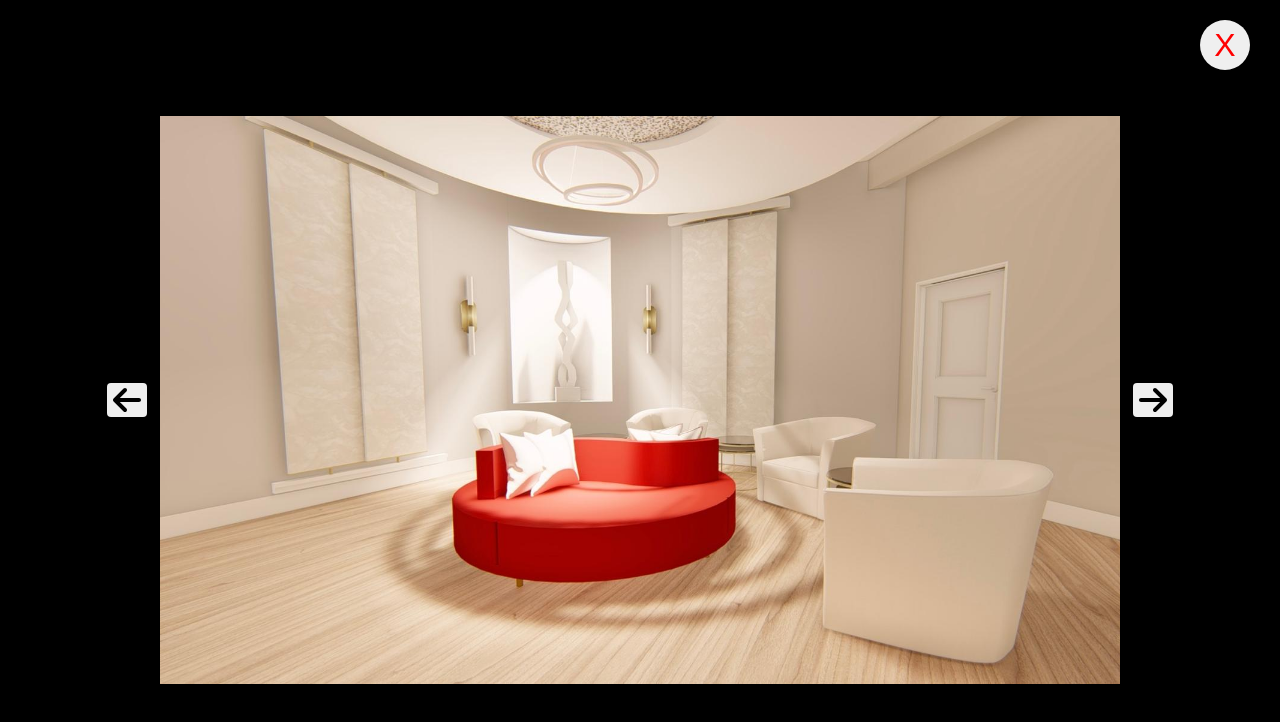
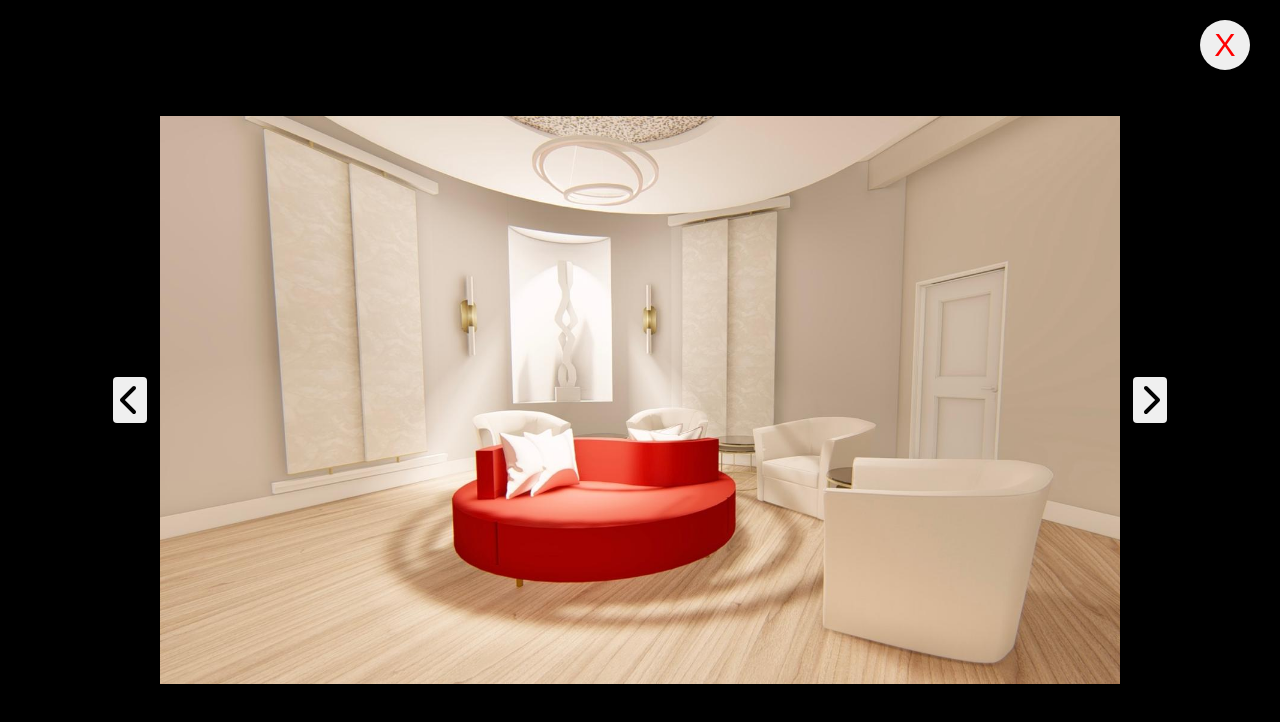
Before and after one commit to alejandro-cartagena/patricia-portfolio-react, a React (Vite) app: page / in a window 1280 px wide. Both pictures are taken after a click on the picture 213 px from the left and 3574 px from the top of the page. Shown: the part 3174-3896 px from the top of the page. Built offline with nearby package versions, Linux system fonts and the light colour scheme.

Commit message:
Fixed padding on arrow buttons to change images

```diff
--- a/src/App.css
+++ b/src/App.css
@@ -543,11 +543,16 @@ header {
 .photo-gallery__photo__screen__close__btn:hover,
 .photo-gallery__photo__screen__arrow__btn:hover {
   background-color: #c5c4c4;
+  color: #fc5959;
+}
+
+/* .photo-gallery__photo__screen__arrow__btn:hover {
+  colo
 }
 
 .photo-gallery__photo__screen__arrow__btn__icon:hover {
   color: #fc5959;
-}
+} */
 
 /*********************************/
 /*CALL TO ACTION SECTION STYLES */
--- a/src/components/PhotoGallerySection.jsx
+++ b/src/components/PhotoGallerySection.jsx
@@ -3,7 +3,10 @@ import Masonry, { ResponsiveMasonry } from "react-responsive-masonry";
 
 // Font Awesome
 import { FontAwesomeIcon } from "@fortawesome/react-fontawesome";
-import { faArrowRight, faArrowLeft } from "@fortawesome/free-solid-svg-icons";
+import {
+  faChevronRight,
+  faChevronLeft,
+} from "@fortawesome/free-solid-svg-icons";
 
 import { useOverlay } from "../context/OverlayContext";
 
@@ -104,6 +107,7 @@ function PhotoGallerySection() {
           <button
             className="photo-gallery__photo__screen__arrow__btn"
             style={{
+              padding: "0.5em",
               marginRight: "1em",
               cursor: "pointer",
               border: "none",
@@ -114,7 +118,7 @@ function PhotoGallerySection() {
             <FontAwesomeIcon
               className="photo-gallery__photo__screen__arrow__btn__icon"
               style={iconStyle}
-              icon={faArrowLeft}
+              icon={faChevronLeft}
             />
           </button>
           <img
@@ -127,6 +131,7 @@ function PhotoGallerySection() {
             className="photo-gallery__photo__screen__arrow__btn"
             style={{
               marginLeft: "1em",
+              padding: "0.5em",
               cursor: "pointer",
               border: "none",
               borderRadius: "4px",
@@ -136,7 +141,7 @@ function PhotoGallerySection() {
             <FontAwesomeIcon
               className="photo-gallery__photo__screen__arrow__btn__icon"
               style={iconStyle}
-              icon={faArrowRight}
+              icon={faChevronRight}
             />
           </button>
         </div>
```
